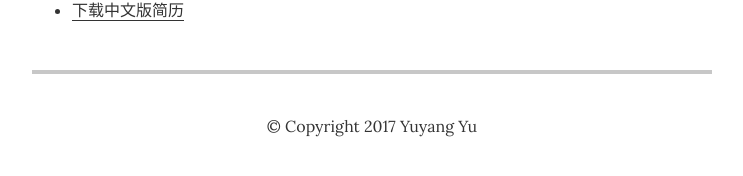
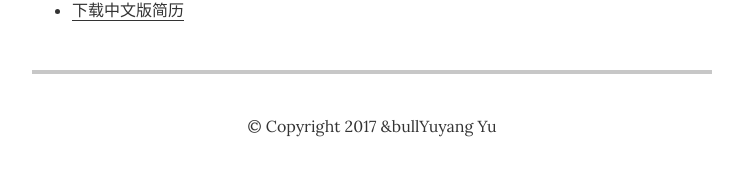
Before and after one commit to Yuyang105/Yuyang105.github.io, a Jekyll site: the page built from index.html, in a window 1280 px wide and 900 px high, scrolled down 2843 px. Shown: the part 714-890 px from the top of the window, without its empty margins (268-1011 px from the left). Built offline with Jekyll 4.4.1, drawn with Linux system fonts in a browser that asks for light colours.

Commit message:
Update resume.html

```diff
--- a/_layouts/resume.html
+++ b/_layouts/resume.html
@@ -223,7 +223,7 @@
       {% endif %}
 
       <footer class="page-footer">
-        <p class="copyright">&copy; Copyright 2017 <a href="" style="color: inherit; text-decoration: none">Yuyang Yu</a></p>
+        <p class="copyright">&copy; Copyright 2017 <a href="" style="color: inherit; text-decoration: none">&bullYuyang Yu</a></p>
       </footer>
 
     </div>
```
